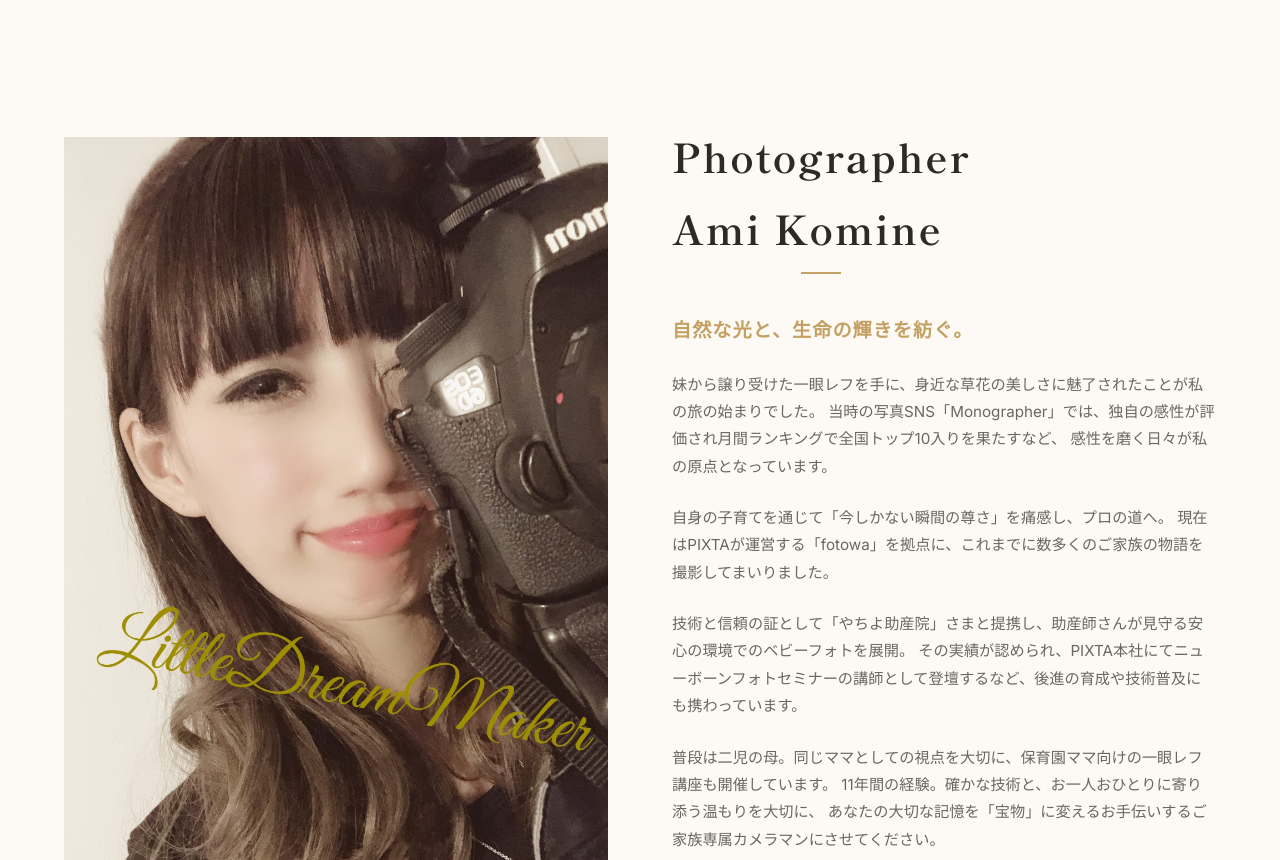
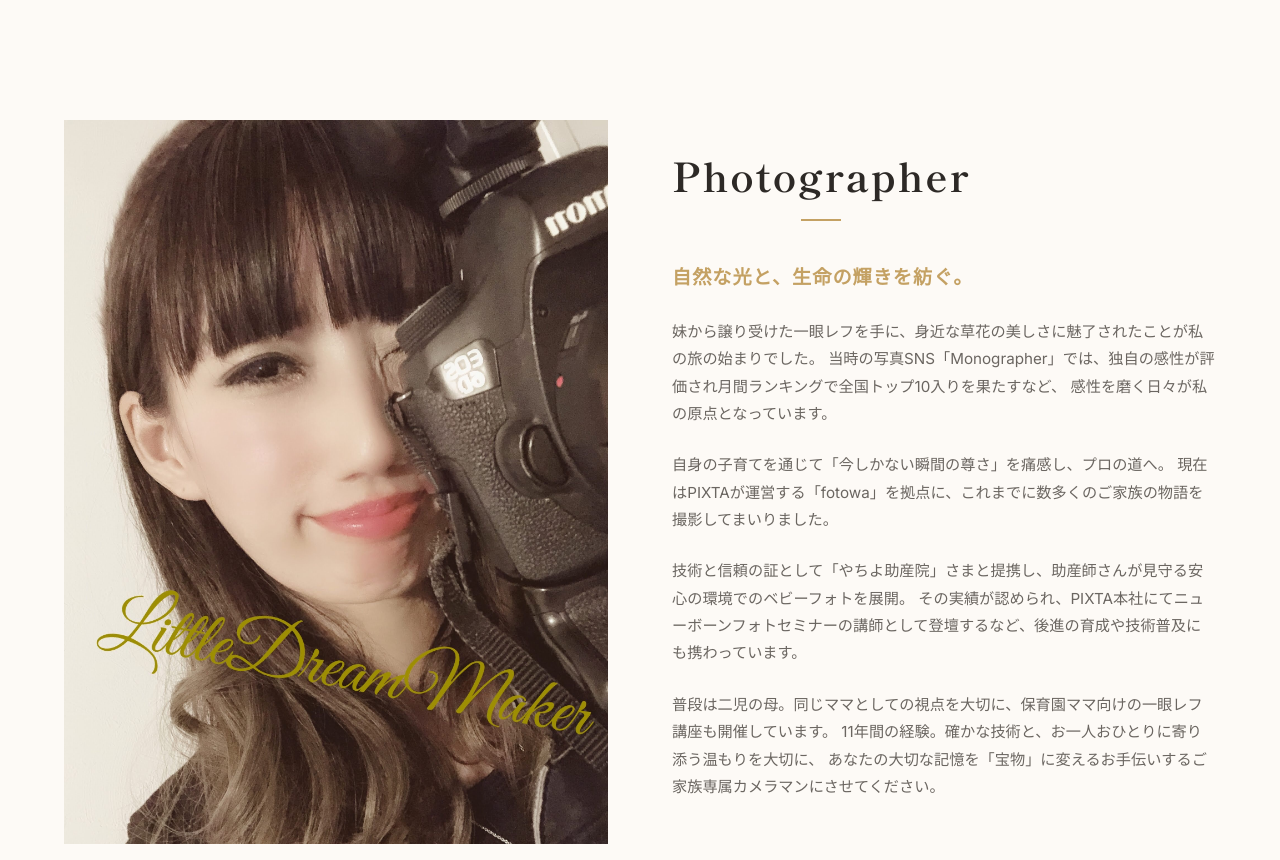
Before and after one commit to watarukomine/LitteDreamMaker-Website, a website built with Vite: page index.html in a window 1280 px wide. Shown: the part 840-1700 px from the top of the page. Built offline with nearby package versions, Linux system fonts and the light colour scheme.

Commit message:
個人名の削除・着付け料金の変更
- Replace "Ami Komine" with generic "Photographer" heading and alt text
- Update kimono dressing (kitsuke) option price from ¥3,300 to ¥4,950


Claude-Session: https://claude.ai/code/session_01YA2ijnYXBXtuVamdsspogT

Co-authored-by: Claude <noreply@anthropic.com>

```diff
--- a/index.html
+++ b/index.html
@@ -81,10 +81,10 @@
       <div class="container">
         <div class="about-grid">
           <div class="about-image-wrapper reveal">
-            <img id="about-profile-img" src="/src/assets/images/biography/profile-random-5.jpg" alt="Photographer Ami Komine" class="img-frame">
+            <img id="about-profile-img" src="/src/assets/images/biography/profile-random-5.jpg" alt="LittleDreamMaker Photographer" class="img-frame">
           </div>
           <div class="about-text reveal delay-1">
-            <h2 class="section-title">Photographer<br>Ami Komine</h2>
+            <h2 class="section-title">Photographer</h2>
             <p class="lead-text font-serif text-accent">自然な光と、生命の輝きを紡ぐ。</p>
             <div class="story-content text-left">
               <p>
@@ -215,7 +215,7 @@
           <div class="option-item">
             <span class="option-label font-serif">Option</span>
             <span class="option-name">着付け（お子様1人）</span>
-            <span class="option-price">¥3,300（税込）</span>
+            <span class="option-price">¥4,950（税込）</span>
             <p class="option-note">※お着物はお客さまでご用意ください</p>
           </div>
         </div>
```
